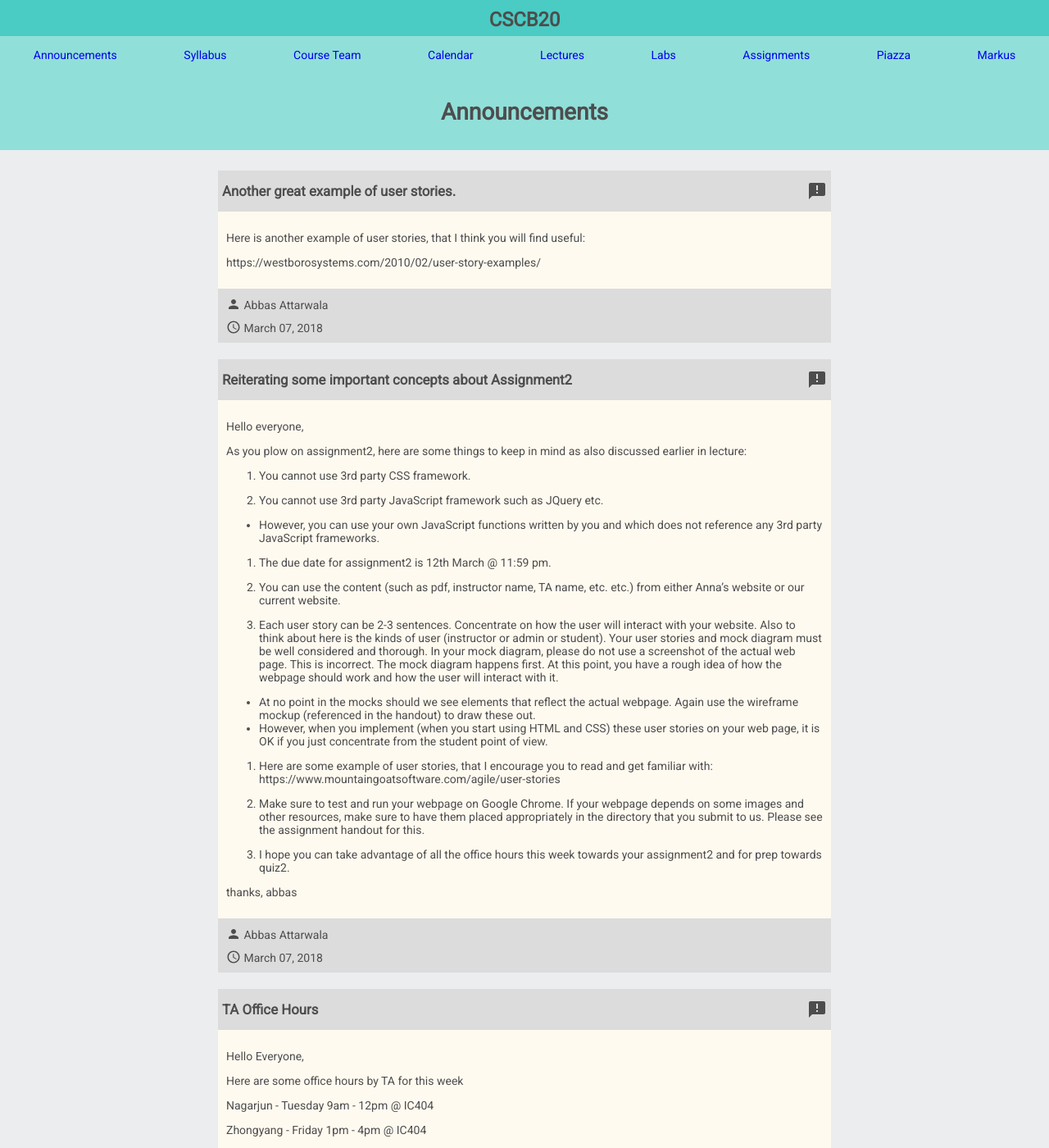
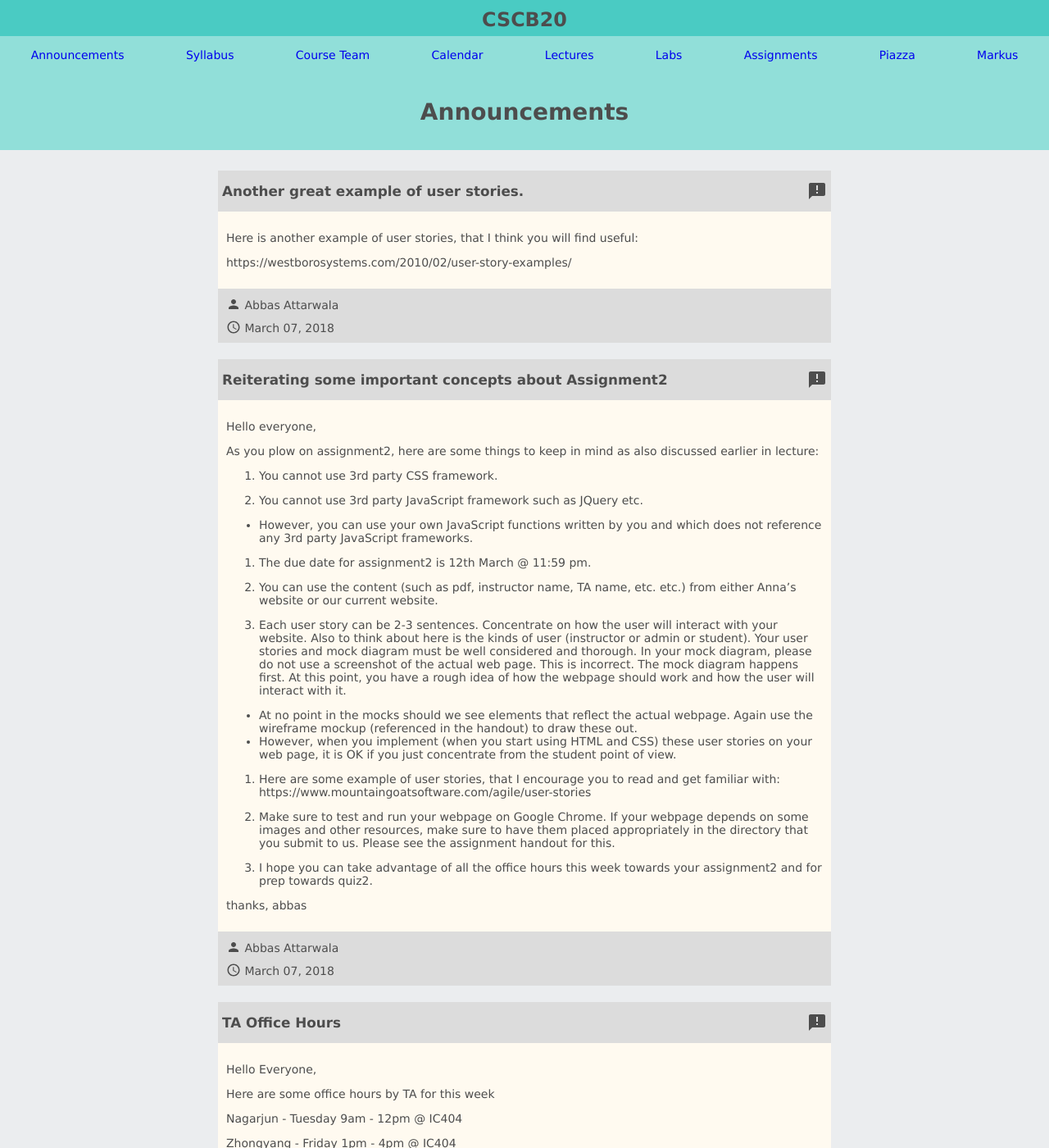
Before and after one commit to gebob19/class-website, a Jekyll site: the page built from index.md, in a window 1280 px wide and 1400 px high. Shown: the whole window at 82% size. Built offline with Jekyll 4.4.1, drawn with Linux system fonts in a browser that asks for light colours.

Commit message:
Remove Roboto font and add meta description

```diff
--- a/_includes/meta.html
+++ b/_includes/meta.html
@@ -1,5 +1,5 @@
 <meta charset="utf-8">
 <meta name="viewport" content="width=device-width, initial-scale=1">
-<link href="https://fonts.googleapis.com/css?family=Roboto" rel="stylesheet">
 <link rel="stylesheet" href="{{ '/css/index.css' | absolute_url }}">
 <title>{{page.title}} | {{site.title}}</title>
+<meta name="description" content="{{site.description}}">
--- a/css/index.css
+++ b/css/index.css
@@ -11,7 +11,7 @@
 body {
   background-color: #ebedef;
   color: #4d4d4d;
-  font-family: 'Roboto', sans-serif;
+  font-family: Verdana, Tahoma, sans-serif;
   font-size: 14px;
   margin: 0;
   padding:0;
```
